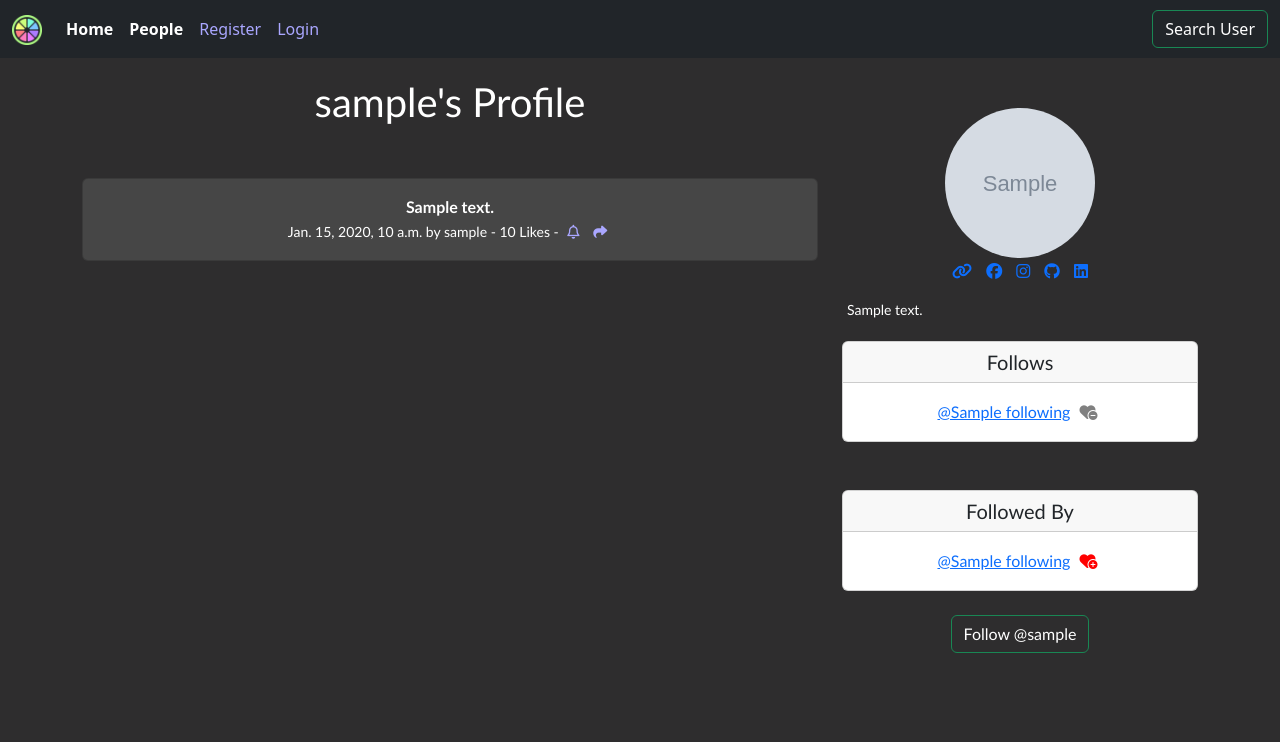
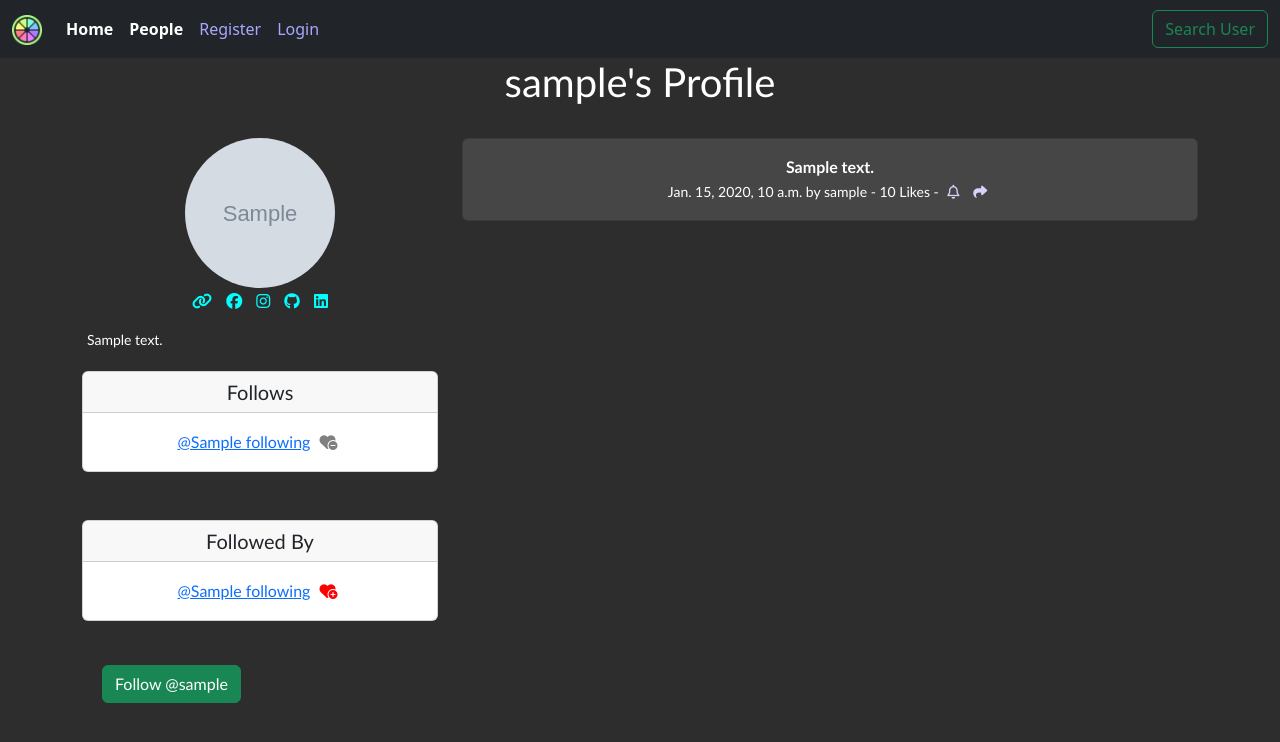
Before and after one commit to torbalansky/social-media, a Django app: template lemons/templates/profile.html in a window 1280 px wide. Shown: the top 742 px of the page. Run offline with Django 3.2, Linux system fonts and the light colour scheme; the template is opened without the code that fills it: most values are stand-ins (such as "Sample title", 1, 10 or a date in 2020); grey boxes marked "Sample" are stand-in pictures; some libraries are stand-ins or nearby versions.

Commit message:
Updated the structure and styling of profile_html

```diff
--- a/lemons/static/css/styles.css
+++ b/lemons/static/css/styles.css
@@ -39,8 +39,35 @@ html, body {
     font-weight: bold;
 }
 
-.btn.btn-outline-success {
-    color: white;
+.profile-buttons {
+    display: flex;
+    justify-content: space-between;
+    width: 100%;
+    height: auto;
+    padding: 20px;
+}
+
+.btn.btn-primary.update-profile {
+    width: 140px;
+}
+
+.fa-solid.fa-link,
+.fa-brands.fa-facebook,
+.fa-brands.fa-instagram,
+.fa-brands.fa-github,
+.fa-brands.fa-linkedin {
+    padding: 5px;
+    color: aqua;
+}
+
+.fa-solid.fa-heart-circle-minus {
+    padding: 5px;
+    color: gray;
+}
+
+.fa-solid.fa-heart-circle-plus {
+    padding: 5px;
+    color: red;
 }
 
 .alert.alert-dark {
@@ -67,15 +94,18 @@ html, body {
 
 .fa-solid.fa-bell,
 .fa-regular.fa-bell,
-.fa-solid.fa-share,
+.fa-solid.fa-share {
+    margin: 5px;
+    color: rgb(214, 212, 253);
+}
+
 .fa-solid.fa-pen-to-square,
 .fa-solid.fa-trash {
     margin: 5px;
-    color: rgb(170, 167, 255);
+    color: rgb(246, 215, 215);
 }
 
 .btn.btn-primary {
-    margin-top: 10px;
     width: 100px;
 }
 
@@ -113,6 +143,13 @@ html, body {
 
 .profile_list_title {
     padding: 20px;
+    margin-left: 50px;
+}
+
+.profile-buttons {
+    display: flex;
+    flex-direction: row;
+
 }
 
 @media (max-width: 768px) {
--- a/lemons/templates/profile.html
+++ b/lemons/templates/profile.html
@@ -1,131 +1,124 @@
 {% extends 'base.html' %}
 {% load static %}
 {% block content %}
+
 	{% if profile %}
+
 		<div class="container text-center">
+            <h1>{{ profile.user.username }}'s Profile</h1><br/>
 			<div class="row">
-				<div class="col-8">
-					<h1 class="profile_list_title">{{ profile.user.username }}'s Profile</h1><br/>
-                    {% if yeets %}
-                        {% for yeet in yeets %}
-
-                        <div class="card profile_card">
-                            <div class="card-body">
-                                <strong>{{yeet.body}}<br/></strong>
-                                <small class="txt-muted">
-                                    {{yeet.created_at}} by
-                                    {{yeet.user.username}}
-                                    - {{ yeet.number_of_likes }} Likes -
-                                    {% if user in yeet.likes.all %}
-                                    <a href="{% url 'yeet_like' yeet.id %}">
-                                        <i class="fa-solid fa-bell"></i></a>
-                                    {% else %}
-                                    <a href="{% url 'yeet_like' yeet.id %}">
-                                        <i class="fa-regular fa-bell" ></i></a>
-                                    {% endif %}
-                                    <a href="{% url 'yeet_share' yeet.id %}">
-                                        <i class="fa-solid fa-share"></i></a>
-                                    {% if request.user.username == profile.user.username %}
-                                    <a href="{% url 'edit_yeet' yeet.id %}">
-                                        <i class="fa-solid fa-pen-to-square"></i></a>
-                                    <a href="{% url 'delete_yeet' yeet.id %}">
-                                        <i class="fa-solid fa-trash"></i></a>
-                                   {% endif %}
-                                </small>
-                            </div>
-                        </div>
+                <div class="col-md-4">
+                    {% if profile.profile_image %}
+                        <img src="{{ profile.profile_image.url }}" class="profile_image">
                         <br/>
-                        {% endfor %}
-                    {% endif %}
-				</div>
-				<div class="col-4" style="margin-top: 50px;">
-                    {% if profile.profile_image %}
-                    <img src="{{ profile.profile_image.url }}" class="profile_image">
-                    <br/>
                     {% endif %}
 
                     {% if profile.homepage_link %}
-                    <a href="{{ profile.homepage_link }}"><i class="fa-solid fa-link" style="padding: 5px"></i></a>
-
+                        <a href="{{ profile.homepage_link }}"><i class="fa-solid fa-link"></i></a>
                     {% endif %}
 
                     {% if profile.facebook_link %}
-                    <a href="{{ profile.facebook_link }}"><i class="fa-brands fa-facebook" style="padding: 5px"></i></a>
-
+                        <a href="{{ profile.facebook_link }}"><i class="fa-brands fa-facebook"></i></a>
                     {% endif %}
 
                     {% if profile.instagram_link %}
-                    <a href="{{ profile.instagram_link }}"><i class="fa-brands fa-instagram" style="padding: 5px"></i></a>
-
+                        <a href="{{ profile.instagram_link }}"><i class="fa-brands fa-instagram"></i></a>
                     {% endif %}
 
                     {% if profile.github_link %}
-                    <a href="{{ profile.github_link }}"><i class="fa-brands fa-github" style="padding: 5px"></i></a>
-
+                        <a href="{{ profile.github_link }}"><i class="fa-brands fa-github"></i></a>
                     {% endif %}
 
                     {% if profile.linkedin_link %}
-                    <a href="{{ profile.linkedin_link }}"><i class="fa-brands fa-linkedin" style="padding: 5px"></i></a>
-
+                        <a href="{{ profile.linkedin_link }}"><i class="fa-brands fa-linkedin"></i></a>
                     {% endif %}
 
                     <p class="bio">
-                    {% if profile.profile_bio %}
-
-                    {{ profile.profile_bio }}
-
-                    {% endif %}
+                        {% if profile.profile_bio %}
+                            {{ profile.profile_bio }}
+                        {% endif %}
                     </p>
 
-					<div class="card">
-						<h5 class="card-header">Follows</h5>
-						<div class="card-body">
-							<p class="card-text">
-								{% for following in profile.follows.all %}
-									<a href="{% url 'profile' following.user.id %}">@{{ following }}</a>
-                                    <a href="{% url 'unfollow' following.user.id %}"><i class="fa-solid fa-heart-circle-minus" style="color:gray; padding: 5px;" alt="unfollow"></i></a>
+                    <div class="card">
+                        <h5 class="card-header">Follows</h5>
+                        <div class="card-body">
+                            <p class="card-text">
+                                {% for following in profile.follows.all %}
+                                    <a href="{% url 'profile' following.user.id %}">@{{ following }}</a>
+                                    <a href="{% url 'unfollow' following.user.id %}"><i class="fa-solid fa-heart-circle-minus" alt="unfollow"></i></a>
                                     <br/>
-								{% endfor %}
-							</p>
-						</div>
-					</div>
-					<br/><br/>
-					<div class="card">
-						<h5 class="card-header">Followed By</h5>
-						<div class="card-body">
-							<p class="card-text">
-								{% for following in profile.followed_by.all %}
-									<a href="{% url 'profile' following.user.id %}">@{{ following }}</a>
+                                {% endfor %}
+                            </p>
+                        </div>
+                    </div>
+                    <br/><br/>
+                    <div class="card">
+                        <h5 class="card-header">Followed By</h5>
+                        <div class="card-body">
+                            <p class="card-text">
+                                {% for following in profile.followed_by.all %}
+                                    <a href="{% url 'profile' following.user.id %}">@{{ following }}</a>
 
                                     {% if following in profile.follows.all %}
-                                    <a href="{% url 'unfollow' following.user.id %}"><i class="fa-solid fa-heart-circle-minus" style="color:gray; padding: 5px;"></i></a>
+                                        <a href="{% url 'unfollow' following.user.id %}"><i class="fa-solid fa-heart-circle-minus"></i></a>
                                     {% else %}
-                                    <a href="{% url 'follow' following.user.id %}"><i class="fa-solid fa-heart-circle-plus" style="color:red; padding: 5px;"></i></a>
+                                        <a href="{% url 'follow' following.user.id %}"><i class="fa-solid fa-heart-circle-plus"></i></a>
                                     {% endif %}
                                     <br/>
-								{% endfor %}
-							</p>
-						</div>
-					</div>
+                                {% endfor %}
+                            </p>
+                        </div>
+                    </div>
                     <br/>
+                <div class="profile-buttons">
                     <form method="POST">
                         {% csrf_token %}
                         {% if profile in user.profile.follows.all %}
-                            <button class="btn btn-outline-warning" name="follow" value="unfollow" type="submit">
+                            <button class="btn btn-danger" name="follow" value="unfollow" type="submit">
                                 Unfollow @{{profile.user.username|lower}}
                             </button>
                         {% else %}
-                            <button class="btn btn-outline-success" name="follow" value="follow" type="submit">
+                            <button class="btn btn-success" name="follow" value="follow" type="submit">
                                 Follow @{{profile.user.username|lower}}
                             </button>
-
-
                         {% endif %}
                     </form>
-                        <br/>
-                        {% if request.user.id == profile.user.id %}
-                      <a href="{% url 'update_user' %}" class="btn btn-warning" style="margin-bottom: 20px; width: 150px;">Update Profile</a>
-                        {% endif %}
+                    {% if request.user.id == profile.user.id %}
+                        <a href="{% url 'update_user' %}" class="btn btn-primary update-profile">Update Profile</a>
+                    {% endif %}
+                    </div>
+                </div>
+                <div class="col-md-8">
+                    {% if yeets %}
+                        {% for yeet in yeets %}
+                            <div class="card profile_card">
+                                <div class="card-body">
+                                    <strong>{{yeet.body}}<br/></strong>
+                                    <small class="txt-muted">
+                                        {{yeet.created_at}} by
+                                        {{yeet.user.username}}
+                                        - {{ yeet.number_of_likes }} Likes -
+                                        {% if user in yeet.likes.all %}
+                                            <a href="{% url 'yeet_like' yeet.id %}">
+                                                <i class="fa-solid fa-bell"></i></a>
+                                        {% else %}
+                                            <a href="{% url 'yeet_like' yeet.id %}">
+                                                <i class="fa-regular fa-bell" ></i></a>
+                                        {% endif %}
+                                            <a href="{% url 'yeet_share' yeet.id %}">
+                                                <i class="fa-solid fa-share"></i></a>
+                                        {% if request.user.username == profile.user.username %}
+                                            <a href="{% url 'edit_yeet' yeet.id %}">
+                                                <i class="fa-solid fa-pen-to-square"></i></a>
+                                            <a href="{% url 'delete_yeet' yeet.id %}">
+                                                <i class="fa-solid fa-trash"></i></a>
+                                        {% endif %}
+                                    </small>
+                                </div>
+                            </div>
+                            <br/>
+                        {% endfor %}
+                    {% endif %}
                 </div>
 			</div>
 		</div>
```
Also changed, not shown: db.sqlite3.
